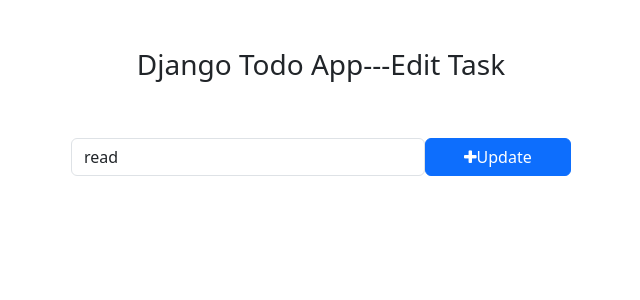
After one commit to medinahakinsowon/pythontodoapp, a Django app: page /todoapp/edit_task/1/ in a window 1280 px wide. The commit adds this page. Shown: the top 300 px of the page, without its empty margins (319-959 px from the left). Run offline with Django 4.2, Linux system fonts and the light colour scheme; data comes from the database, SQL or seed files in the repository; both versions use the stored data as it was after the commit.

Commit message:
todo app complete

```diff
--- /dev/null
+++ b/templates/edit_task.html
@@ -0,0 +1,30 @@
+<!DOCTYPE html>
+<html lang="en">
+<head>
+  <meta charset="UTF-8">
+  <meta name="viewport" content="width=device-width, initial-scale=1.0">
+  <!-- Bootstrap -->
+  <link href="https://cdn.jsdelivr.net/npm/bootstrap@5.3.0-alpha1/dist/css/bootstrap.min.css" rel="stylesheet" integrity="sha384-GLhlTQ8iRABdZLl6O3oVMWSktQOp6b7In1Zl3/Jr59b6EGGoI1aFkw7cmDA6j6gD" crossorigin="anonymous">
+  <script src="https://cdn.jsdelivr.net/npm/bootstrap@5.3.0-alpha1/dist/js/bootstrap.bundle.min.js" integrity="sha384-w76AqPfDkMBDXo30jS1Sgez6pr3x5MlQ1ZAGC+nuZB+EYdgRZgiwxhTBTkF7CXvN" crossorigin="anonymous"></script>
+  <!-- Font Awesome Icons -->
+  <link rel="stylesheet" href="https://cdnjs.cloudflare.com/ajax/libs/font-awesome/4.7.0/css/font-awesome.min.css">
+
+  <title>Edit_task--Django Todo Project</title>
+</head>
+<body>
+  <div class="container">
+    <h3 class="pt-5 pb-5 text-center">Django Todo App---Edit Task</h3>
+
+    <form action="{% url 'edit_task' get_task.pk %}" method="POST">
+      {% csrf_token %}
+      <div class="form-group" style="width: 500px; margin:auto;">
+          <span style="display: flex;">
+              <input name="task" type="text" class="form-control" placeholder="Add a task" value={{get_task.task}}>
+              <button type="submit" class="btn btn-primary" style="width: 200px;"><i class="fa fa-plus"></i>Update</button>
+          </span>
+      </div>
+    </form>
+
+  </div>
+</body>
+</html>
--- a/todo_main/views.py
+++ b/todo_main/views.py
@@ -5,7 +5,11 @@ from todoapp.models import TaskTodo
 
 def home(request):
   tasks = TaskTodo.objects.filter(is_completed=False).order_by('-updated_at')
+
+  completed_task = TaskTodo.objects.filter(is_completed=True).order_by('-updated_at')
+
   context = {
-    'tasks': tasks
+    'tasks': tasks,
+    'completed_task': completed_task,
   }
   return render(request, 'home.html', context)
--- a/todoapp/urls.py
+++ b/todoapp/urls.py
@@ -3,5 +3,14 @@ from . import views
 
 
 urlpatterns = [
-    path('addTask/', views.addTask, name="addTask")
+    #Add task
+    path('addTask/', views.addTask, name="addTask"),
+    #Mark as done
+    path('mark_task_as_done/<int:pk>/', views.mark_task_as_done, name="mark_task_as_done"),
+    # Mark as undone
+    path('mark_as_undone/<int:pk>/', views.mark_as_undone, name="mark_as_undone"),
+    #edit_task
+    path('edit_task/<int:pk>/', views.edit_task, name="edit_task"),
+    #delete_task
+     path('delete_task/<int:pk>/', views.delete_task, name="delete_task"),
 ]
--- a/todoapp/views.py
+++ b/todoapp/views.py
@@ -1,10 +1,41 @@
-from django.shortcuts import  redirect,render
+from django.shortcuts import get_object_or_404, redirect, render
 from django.http import HttpResponse
 from . models import TaskTodo
 
-# Create your views here.
+# Create your views here. these are backend logics
 
 def addTask(request):
   task = request.POST['task']
   TaskTodo.objects.create(task=task)
   return redirect( 'home')
+
+def mark_task_as_done(request, pk):
+  task = get_object_or_404(TaskTodo, pk=pk)
+  task.is_completed = True
+  task.save()
+  return redirect('home')
+
+def mark_as_undone(request, pk):
+   task = get_object_or_404(TaskTodo, pk=pk)
+   task.is_completed = False
+   task.save()
+   return redirect('home')
+
+def edit_task(request, pk):
+  get_task = get_object_or_404(TaskTodo, pk=pk)
+  if request.method == 'POST':
+    new_task = request.POST['task']
+    get_task.task = new_task
+    get_task.save()
+    return redirect('home')
+  else:
+    context = {
+      'get_task': get_task,
+    }
+    return render(request, 'edit_task.html', context)
+
+
+def delete_task(request, pk):
+  task = get_object_or_404(TaskTodo, pk=pk)
+  task.delete()
+  return redirect('home')
```
Also changed, not shown: templates/home.html (+19 -7 lines), db.sqlite3.
